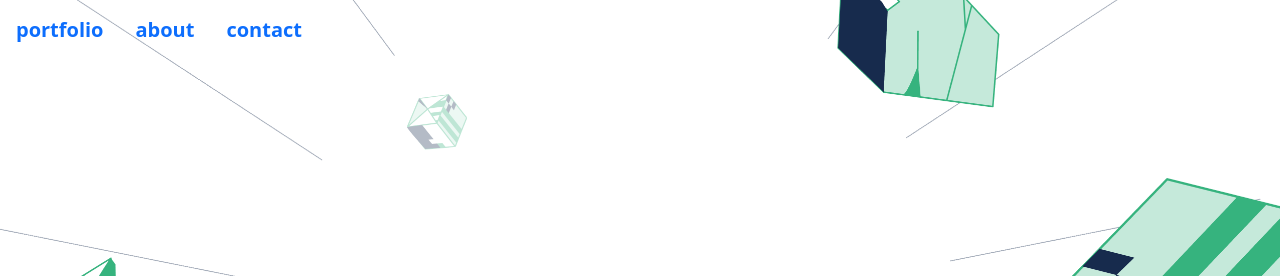
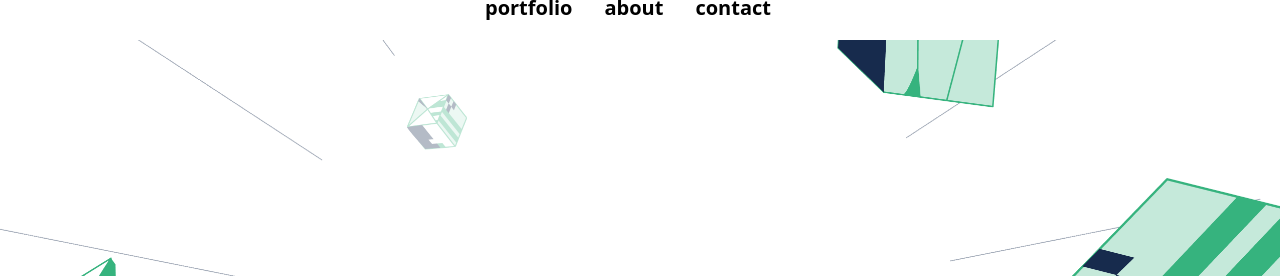
Before and after one commit to joskalenda/portfolio-boostrap, a website: page index.html in a window 1280 px wide. Shown: the top 276 px of the page. Drawn offline with nearby package versions, Linux system fonts and the light colour scheme.

Commit message:
Modifying index.html and css navbar

```diff
--- a/style-desktop.css
+++ b/style-desktop.css
@@ -21,7 +21,7 @@
     display: none;
   }
 
-  .header--section {
+  .nav {
     position: fixed;
     margin: 0;
     left: 0;
@@ -32,6 +32,10 @@
     background: #fff;
     justify-content: center;
     padding: 10px 24px;
+  }
+
+  .navbar ul li a {
+    color: #000;
   }
 
   .nav-menu {
--- a/style.css
+++ b/style.css
@@ -21,7 +21,7 @@ body {
   display: none;
 }
 
-.header--section {
+.nav {
   display: flex;
   justify-content: space-between;
   padding: 10px 24px;
```
